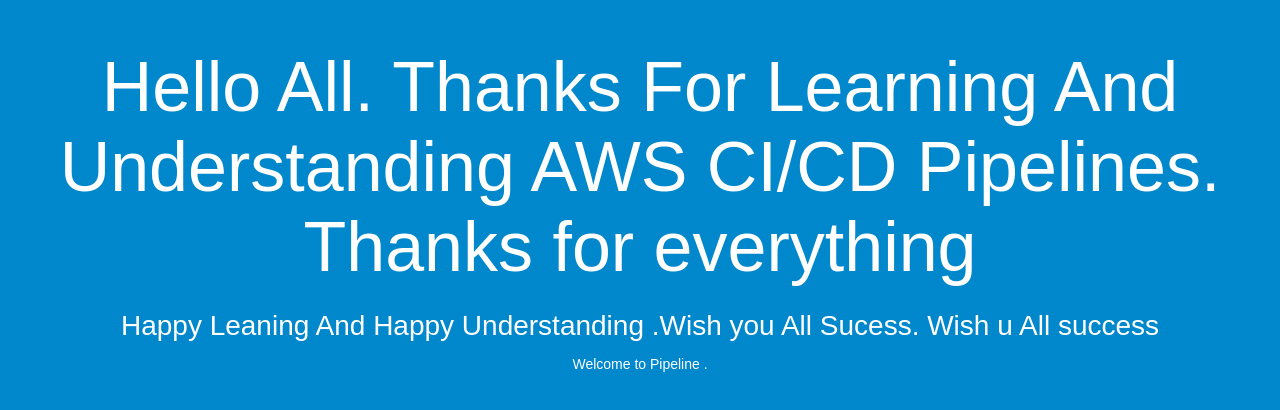
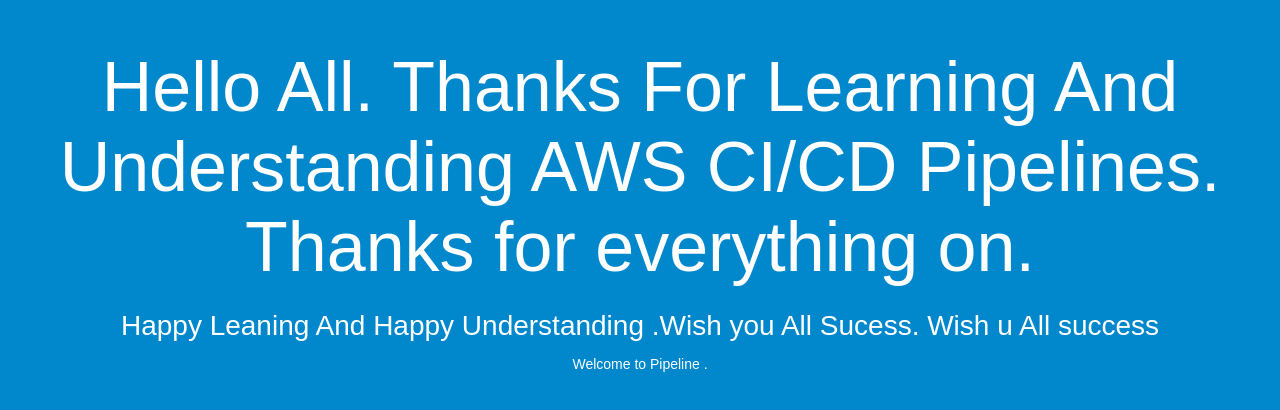
Before and after one commit to vetriselvivlvd/Aws-codedeploy-using, a plain HTML site: page index.html in a window 1280 px wide. Drawn offline with Linux system fonts and the light colour scheme.

Commit message:
Update index.html

```diff
--- a/index.html
+++ b/index.html
@@ -26,7 +26,7 @@
 </head>
 <body>
   <div align="center">
-    <h1> Hello All. Thanks For Learning And Understanding AWS CI/CD Pipelines. Thanks for everything </h1>
+    <h1> Hello All. Thanks For Learning And Understanding AWS CI/CD Pipelines. Thanks for everything on. </h1>
     <h2> Happy Leaning And Happy Understanding .Wish you All Sucess. Wish u All success </h2>
     <p> Welcome to Pipeline </a>.</p>
   </div>
```
